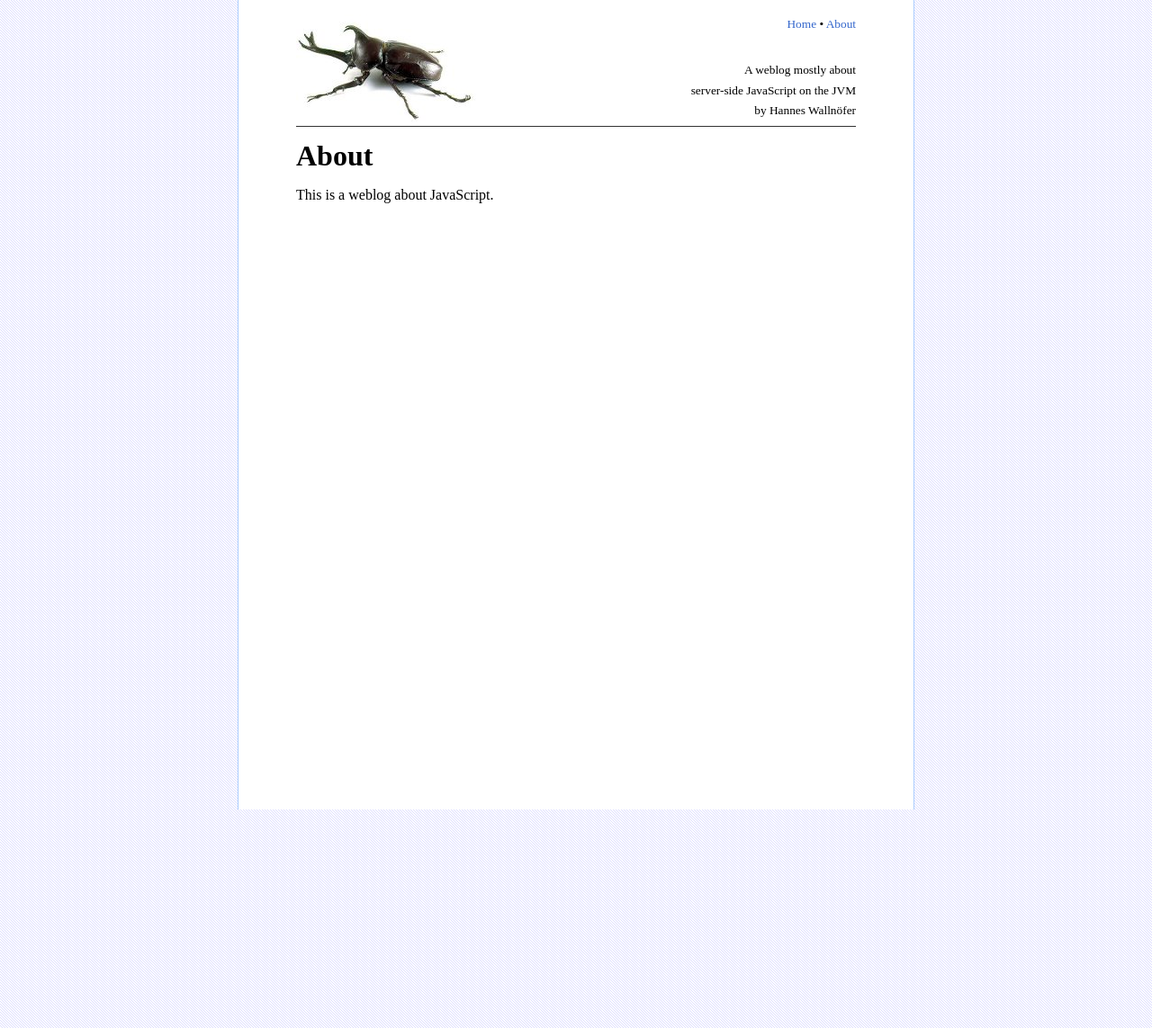
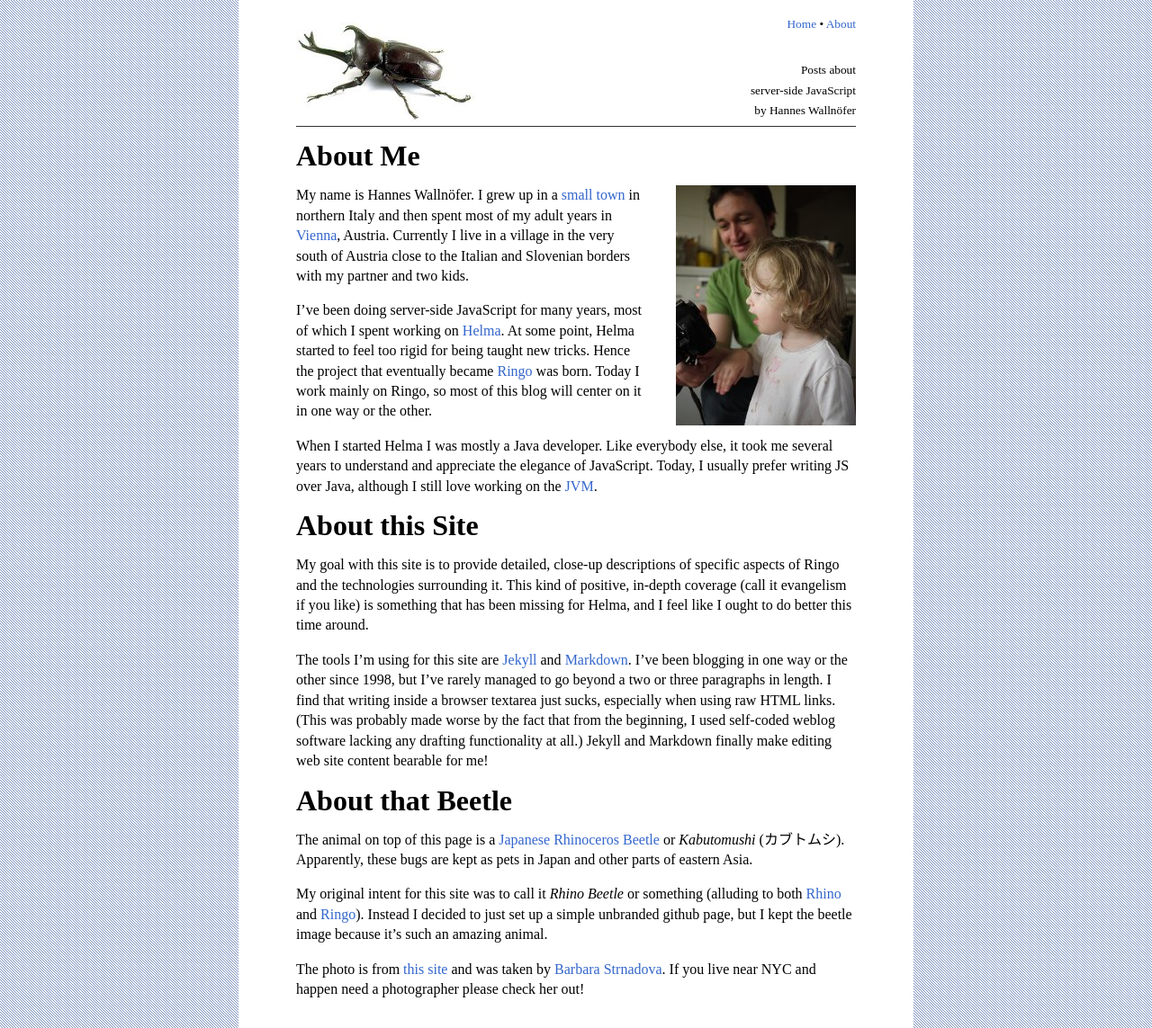
Before and after one commit to hns/hns.github.com, a Jekyll site: the page built from about.md, in a window 1280 px wide. Shown: the whole page at 90% size. Built offline with Jekyll 4.4.1, drawn with Linux system fonts in a browser that asks for light colours.

Commit message:
update layout, about page

```diff
--- a/_layouts/base.html
+++ b/_layouts/base.html
@@ -12,14 +12,10 @@
   <div class="pad">
     <div class="header">
       <div class="toplinks body"><a href="/">Home</a> &bull; <a href="/about.html">About</a></div>
-      <div class="byline body">
-A weblog mostly about<br>
-server-side JavaScript
-on the JVM<br> by Hannes Wallnöfer
+      <div class="byline body">Posts about<br> server-side JavaScript<br> by Hannes Wallnöfer
       </div>
       <div>
-<a href="/"><img src="/images/rhinobeetle.jpg" width="200" height="120" class="logo"
-alt="Rhino Beetle"></a>
+        <a href="/"><img src="/images/rhinobeetle.jpg" width="200" height="120" class="logo" alt="Rhino Beetle"></a>
       </div>
     </div>
 
--- a/_layouts/post.html
+++ b/_layouts/post.html
@@ -30,8 +30,8 @@ layout: base
 </div>
 -->
 
+<!--
 <h3>Comments</h3>
-
 <div id="disqus_thread"></div>
 <script type="text/javascript">
   var disqus_title = "{{ page.title }}";
@@ -44,6 +44,7 @@ layout: base
   })();
 </script>
 <noscript>Please enable JavaScript to view the <a href="http://disqus.com/?ref_noscript=hns">comments powered by Disqus.</a></noscript>
+-->
 
 {% if page.next %}
     <div class="navbottom next">
--- a/about.md
+++ b/about.md
@@ -3,6 +3,66 @@ layout: base
 title: About
 ---
 
-# About
+# About Me
 
-This is a weblog about JavaScript.
+<img src="/images/hv.jpg" style="float: right; margin-left: 2em;">
+
+My name is Hannes Wallnöfer. I grew up in a [small town][meran] in northern
+Italy and then spent most of my adult years in [Vienna], Austria. Currently I
+live in a village in the very south of Austria close to the Italian and
+Slovenian borders with my partner and two kids.
+
+[meran]: http://en.wikipedia.org/wiki/Meran
+[vienna]: http://en.wikipedia.org/wiki/Vienna
+
+I've been doing server-side JavaScript for many years, most of which I spent
+working on [Helma]. At some point, Helma started to feel too rigid for being
+taught new tricks. Hence the project that eventually became [Ringo] was born.
+Today I work mainly on Ringo, so most of this blog will center on it in one way
+or the other.
+
+[helma]: http://helma.org/
+[ringo]: http://ringojs.org/wiki/
+
+When I started Helma I was mostly a Java developer. Like everybody else, it took
+me several years to understand and appreciate the elegance of JavaScript. Today,
+I usually prefer writing JS over Java, although I still love working on the
+[JVM].
+
+[jvm]: http://en.wikipedia.org/wiki/Java_Virtual_Machine
+
+# About this Site
+
+My goal with this site is to provide detailed, close-up descriptions of specific
+aspects of Ringo and the technologies surrounding it. This kind of positive,
+in-depth coverage (call it evangelism if you like) is something that has been
+missing for Helma, and I feel like I ought to do better this time around.
+
+The tools I'm using for this site are [Jekyll] and [Markdown]. I've been
+blogging in one way or the other since 1998, but I've rarely managed to go
+beyond a two or three paragraphs in length. I find that writing inside a browser
+textarea just sucks, especially when using raw HTML links. (This was probably
+made worse by the fact that from the beginning, I used self-coded weblog
+software lacking any drafting functionality at all.) Jekyll and Markdown finally
+make editing web site content bearable for me!
+
+[jekyll]: http://github.com/mojombo/jekyll
+[markdown]: http://daringfireball.net/projects/markdown/
+
+# About that Beetle
+
+The animal on top of this page is a [Japanese Rhinoceros Beetle][rhino beetle]
+or _Kabutomushi_ (カブトムシ). Apparently, these bugs are kept as pets in Japan and
+other parts of eastern Asia.
+
+My original intent for this site was to call it _Rhino Beetle_ or something
+(alluding to both [Rhino] and [Ringo]). Instead I decided to just set up a
+simple unbranded github page, but I kept the beetle image because it's such an
+amazing animal.
+
+The photo is from [this site](http://godofinsects.com/museum/display.php?sid=182)
+and was taken by [Barbara Strnadova](http://dova-imagery.com). If you live near
+NYC and happen need a photographer please check her out!
+
+[rhino]: http://www.mozilla.org/rhino/
+[rhino beetle]: http://en.wikipedia.org/wiki/Japanese_rhinoceros_beetle
--- a/css/style.css
+++ b/css/style.css
@@ -11,9 +11,6 @@ html, body {
     width: 750px;
     margin: 0 auto;
     background-color: #fff;
-    border-width: 0 1px;
-    border-style: solid;
-    border-color: #acf;
     min-height: 100%;
 }
 
```
Also changed, not shown: images/hv.jpg (added), images/pattern.png.
